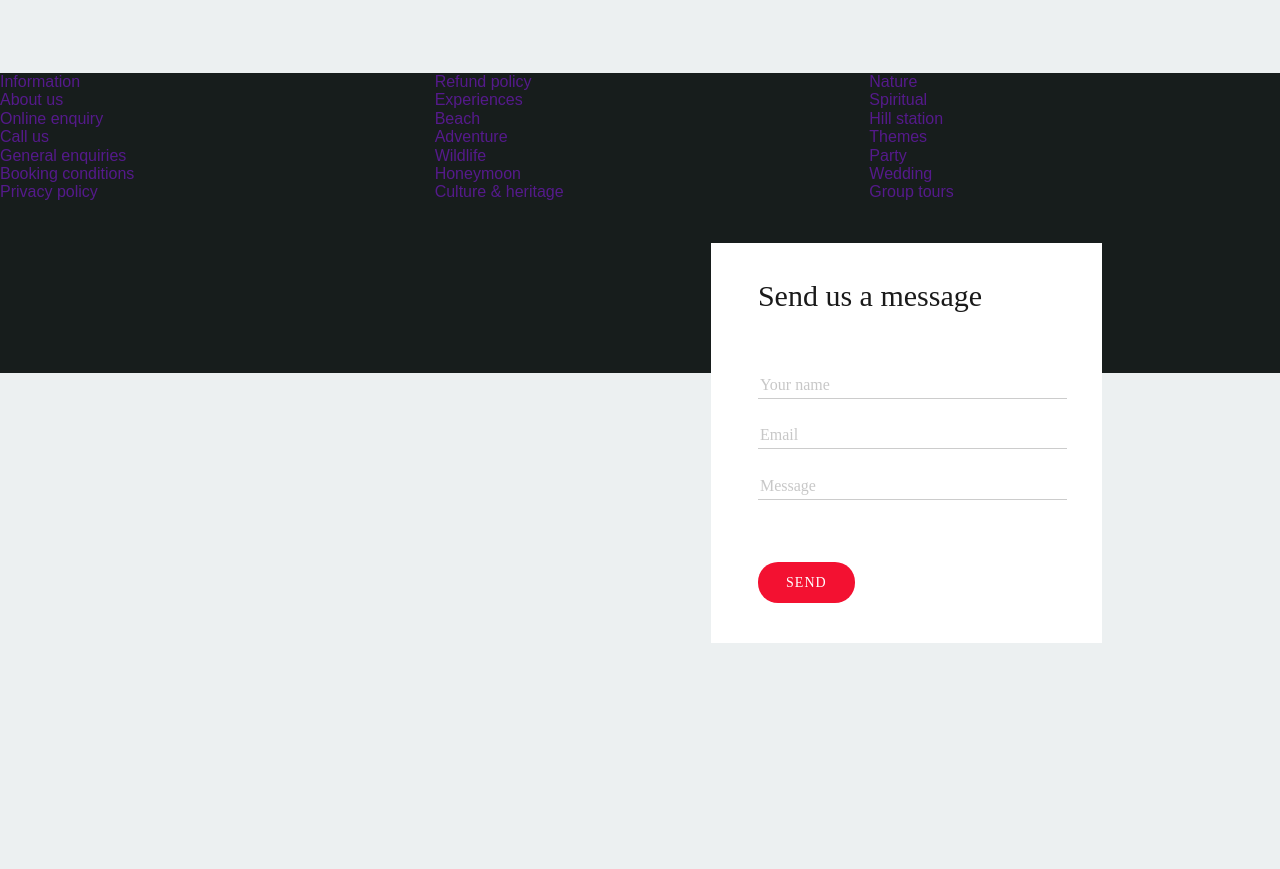
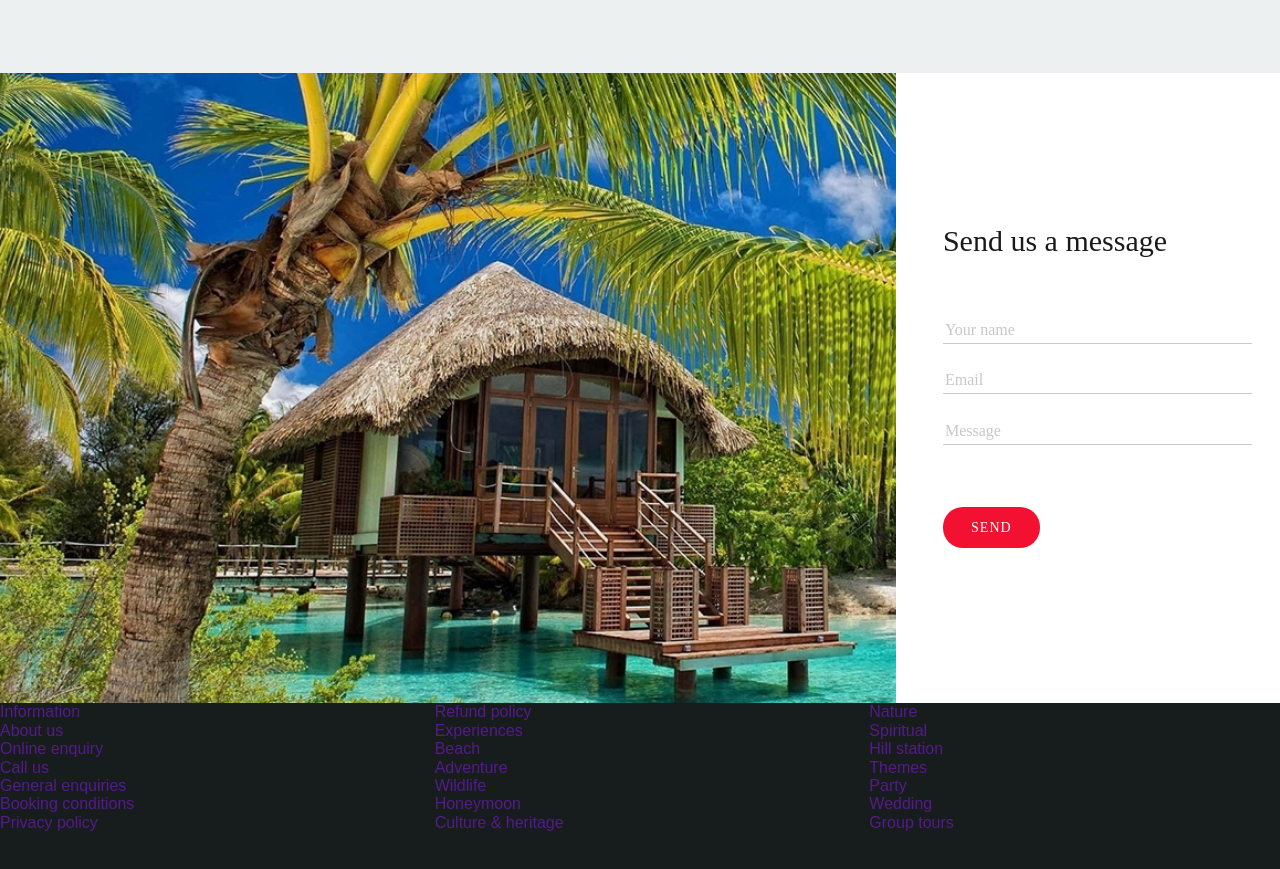
Before and after one commit to Taras04/Taras04.github.io, a plain HTML site: page index.html in a window 1280 px wide. Shown: the part 2800-3669 px from the top of the page. Before the commit the page ends 3443 px from the top, so only its background shows below. Drawn offline with nearby package versions, Linux system fonts and the light colour scheme.

Commit message:
7 commit

```diff
--- a/css/style.css
+++ b/css/style.css
@@ -264,22 +264,7 @@ h5{
 	line-height: 22px;
 	text-align:justify;
 }
-.img_form{
-	margin-top:6%;
-	background:url(../images/form.jpg);
-	background-size: cover;
 
-	position: relative;
-}
-.fon_form{
-
-	position: absolute;
-	width: 391px;
-	height: 400px;
-	background-color: #ffffff;
-	top:170px;
-	right: 178px;
-}
 h6{
 	color: #1a1a1a;
 	font-family: "Kepler Std - Bold Disp";
@@ -402,3 +387,19 @@ color: #ffffff;
     text-decoration: none;
     cursor: pointer;
 }
+.img_form{
+	margin-top:6%;
+	background:url(../images/form.jpg);
+	background-size: cover;
+
+	position: relative;
+}
+.fon_form{
+	padding-top:9%;
+	padding-bottom: 9%;
+margin-left:70%;
+	width: 391px;
+	height: 400px;
+	background-color: #ffffff;
+
+}
```
Also changed, not shown: Макет.jpg (renamed from private_holidays.jpg).
